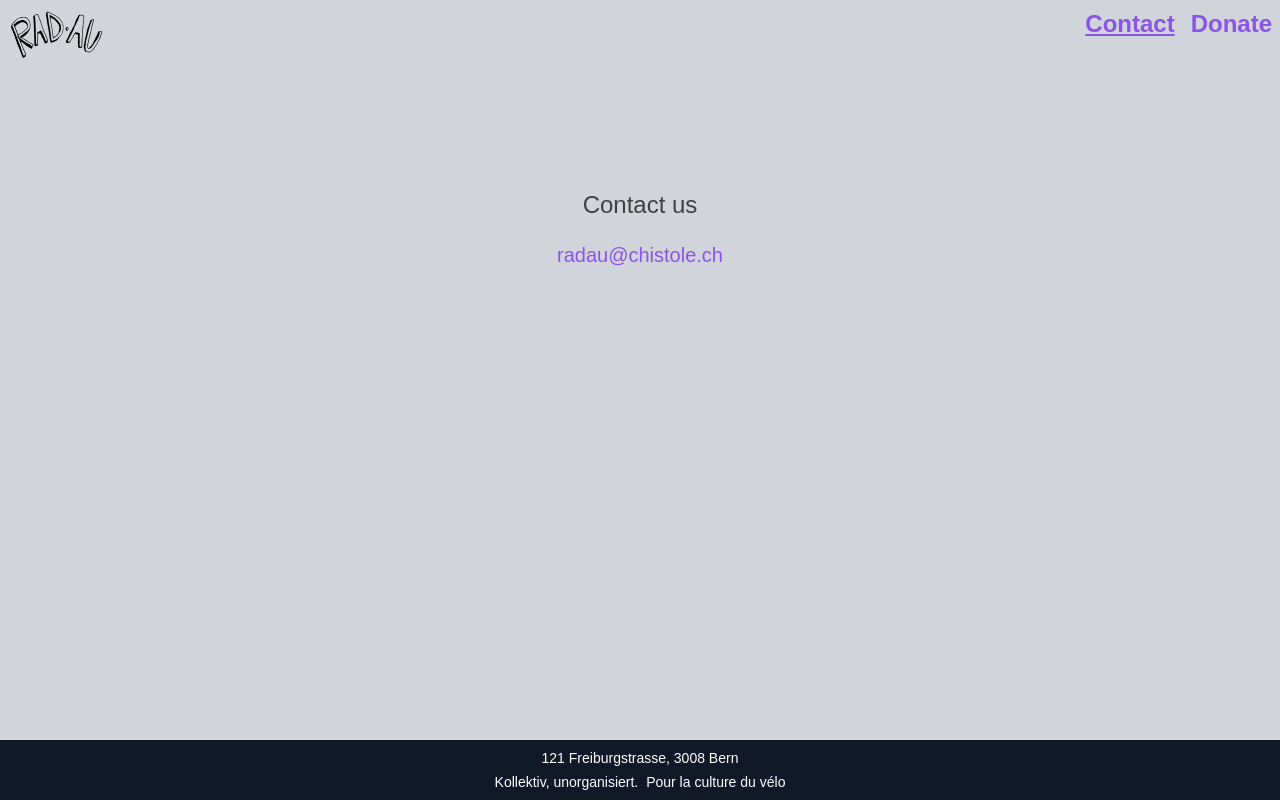
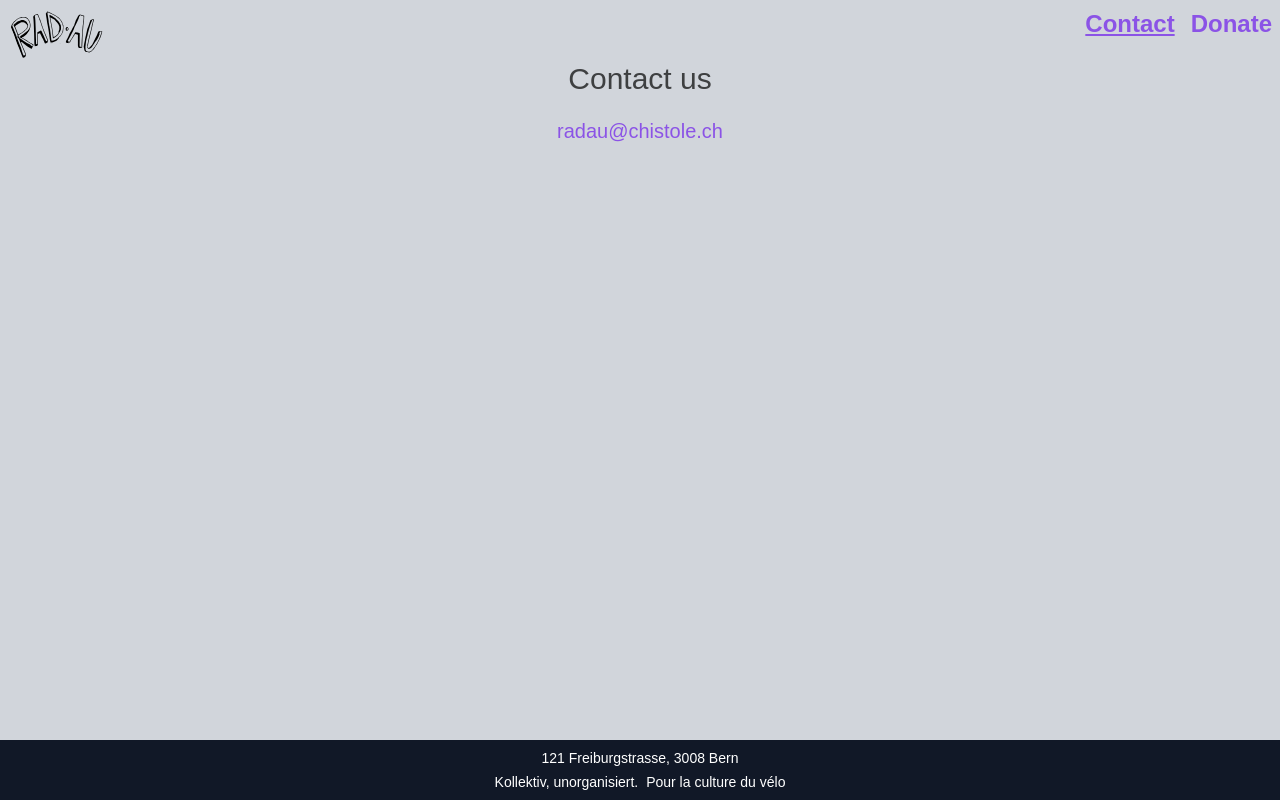
Before and after one commit to qasimwarraich/radau-website, a SvelteKit app: page /contact in a window 1280 px wide. Shown: the top 800 px of the page. Built offline with nearby package versions, Linux system fonts and the light colour scheme.

Commit message:
Fix bug in margin on wide screens

```diff
--- a/src/routes/+layout.svelte
+++ b/src/routes/+layout.svelte
@@ -6,7 +6,7 @@ import "./styles.css";
 
 <div class="bg-gray-300">
     <Header />
-    <main>
+    <main class="mx-[10%] xl:mx-[30%] min-h-screen">
         <slot />
     </main>
     <Footer />
--- a/src/routes/contact/+page.svelte
+++ b/src/routes/contact/+page.svelte
@@ -3,7 +3,7 @@
     <meta name="Contact" content="Contact info for radau" />
 </svelte:head>
 
-<section class="flex flex-col items-center justify-center text-2xl">
+<section class="flex flex-col items-center justify-center text-3xl">
     <h1 class="pb-5">Contact us</h1>
 
     <div class="text-xl">
--- a/src/routes/styles.css
+++ b/src/routes/styles.css
@@ -21,12 +21,6 @@
     --column-margin-top: 4rem;
     font-family: var(--font-body);
     color: var(--color-text);
-}
-
-main {
-    min-height: 100vh;
-    margin: 10%;
-    background-attachment: fixed;
 }
 
 h1,
```
